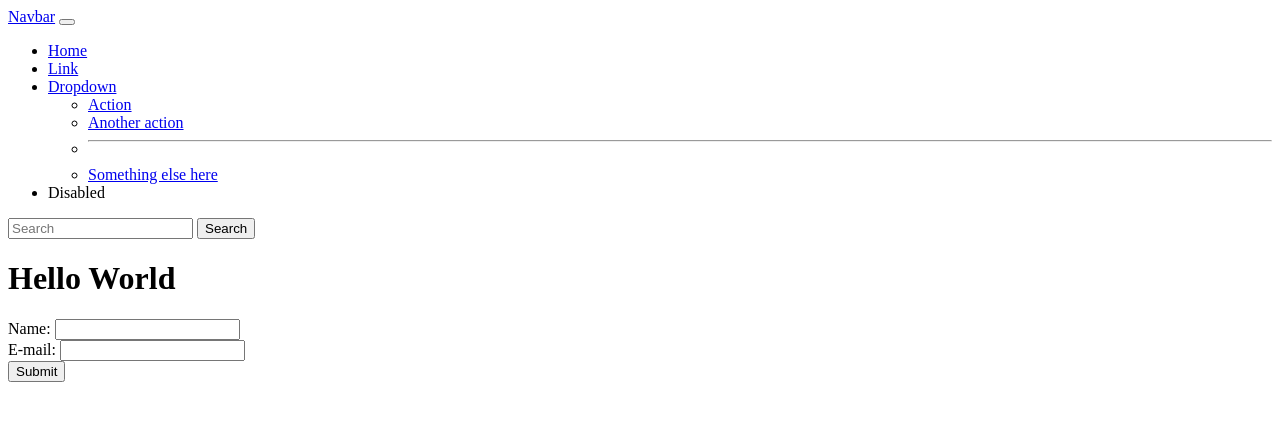
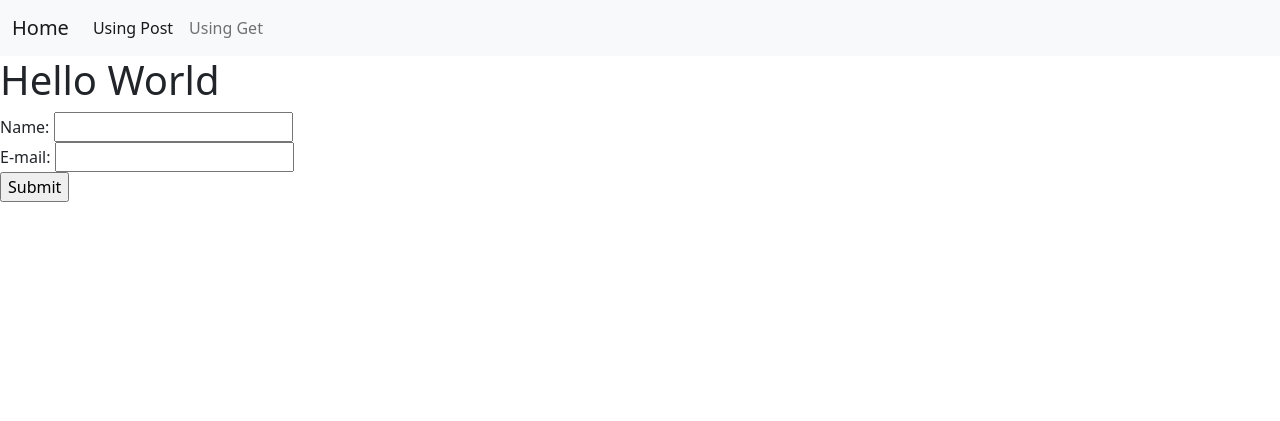
Before and after one commit to Russell250/Homework2, a PHP site: page /index.php in a window 1280 px wide. Shown: the top 421 px of the page. Run offline with PHP 8.4, Linux system fonts and the light colour scheme.

Commit message:
Update header.php

```diff
--- a/header.php
+++ b/header.php
@@ -1,43 +1,26 @@
+<!doctype html>
 <html lang="en">
+  <link href="https://cdn.jsdelivr.net/npm/bootstrap@5.2.0/dist/css/bootstrap.min.css" rel="stylesheet" integrity="sha384-gH2yIJqKdNHPEq0n4Mqa/HGKIhSkIHeL5AyhkYV8i59U5AR6csBvApHHNl/vI1Bx" crossorigin="anonymous">
   <head>
     <meta charset="utf-8">
     <meta name="viewport" content="width=device-width, initial-scale=1">
-    <title>Bootstrap demo</title>
+    <title>Homework 2</title>
   </head>
-  <body>
-  <nav class="navbar navbar-expand-lg bg-light">
+<nav class="navbar navbar-expand-lg bg-light">
   <div class="container-fluid">
-    <a class="navbar-brand" href="#">Navbar</a>
-    <button class="navbar-toggler" type="button" data-bs-toggle="collapse" data-bs-target="#navbarSupportedContent" aria-controls="navbarSupportedContent" aria-expanded="false" aria-label="Toggle navigation">
+    <a class="navbar-brand" href="index.php">Home</a>
+    <button class="navbar-toggler" type="button" data-bs-toggle="collapse" data-bs-target="#navbarNav" aria-controls="navbarNav" aria-expanded="false" aria-label="Toggle navigation">
       <span class="navbar-toggler-icon"></span>
     </button>
-    <div class="collapse navbar-collapse" id="navbarSupportedContent">
-      <ul class="navbar-nav me-auto mb-2 mb-lg-0">
+    <div class="collapse navbar-collapse" id="navbarNav">
+      <ul class="navbar-nav">
         <li class="nav-item">
-          <a class="nav-link active" aria-current="page" href="#">Home</a>
+          <a class="nav-link active" aria-current="page" href="index.php">Using Post</a>
         </li>
         <li class="nav-item">
-          <a class="nav-link" href="#">Link</a>
-        </li>
-        <li class="nav-item dropdown">
-          <a class="nav-link dropdown-toggle" href="#" role="button" data-bs-toggle="dropdown" aria-expanded="false">
-            Dropdown
-          </a>
-          <ul class="dropdown-menu">
-            <li><a class="dropdown-item" href="#">Action</a></li>
-            <li><a class="dropdown-item" href="#">Another action</a></li>
-            <li><hr class="dropdown-divider"></li>
-            <li><a class="dropdown-item" href="#">Something else here</a></li>
-          </ul>
-        </li>
-        <li class="nav-item">
-          <a class="nav-link disabled">Disabled</a>
+          <a class="nav-link" href="index1.php">Using Get</a>
         </li>
       </ul>
-      <form class="d-flex" role="search">
-        <input class="form-control me-2" type="search" placeholder="Search" aria-label="Search">
-        <button class="btn btn-outline-success" type="submit">Search</button>
-      </form>
     </div>
   </div>
 </nav>
```
